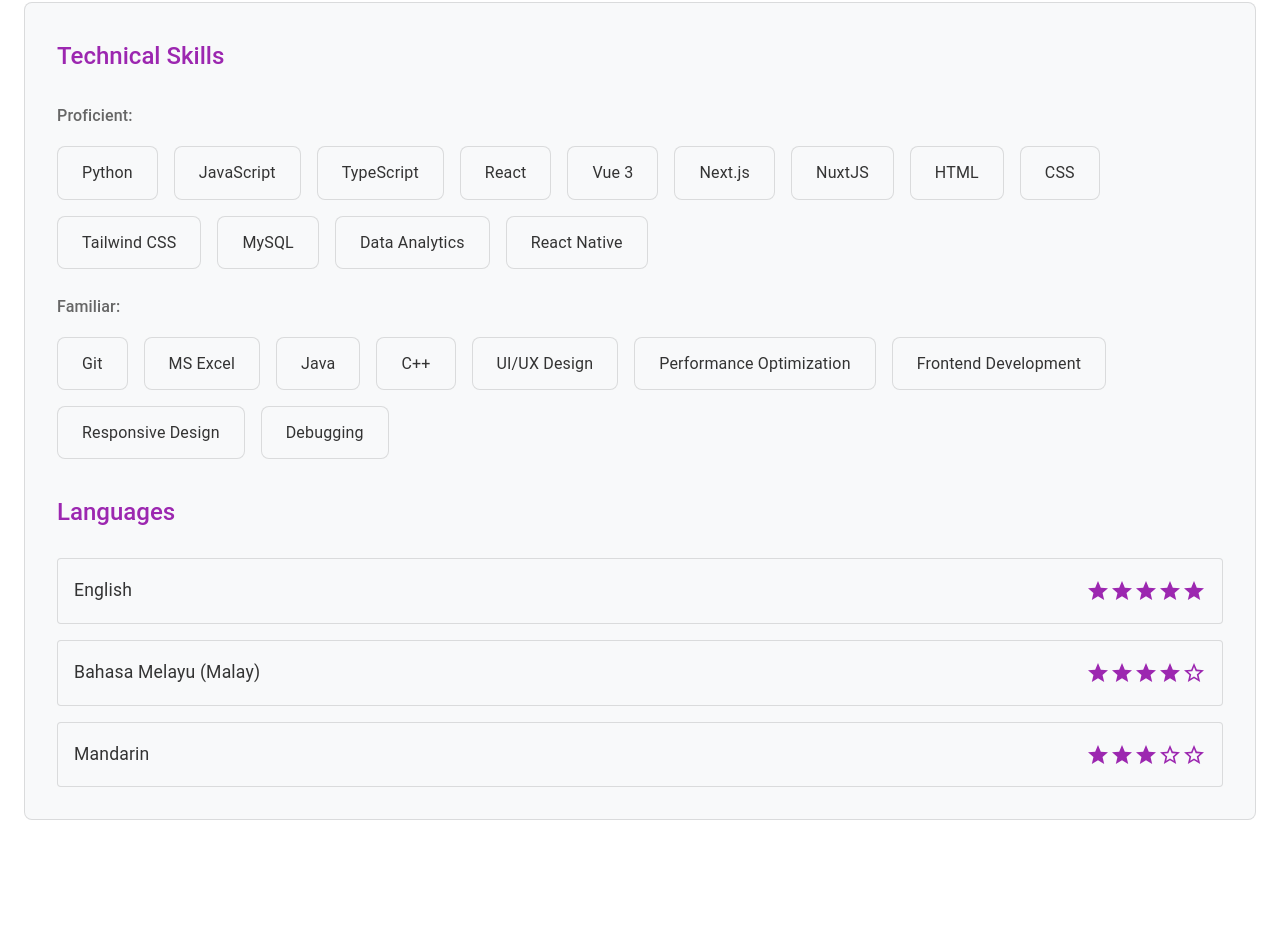
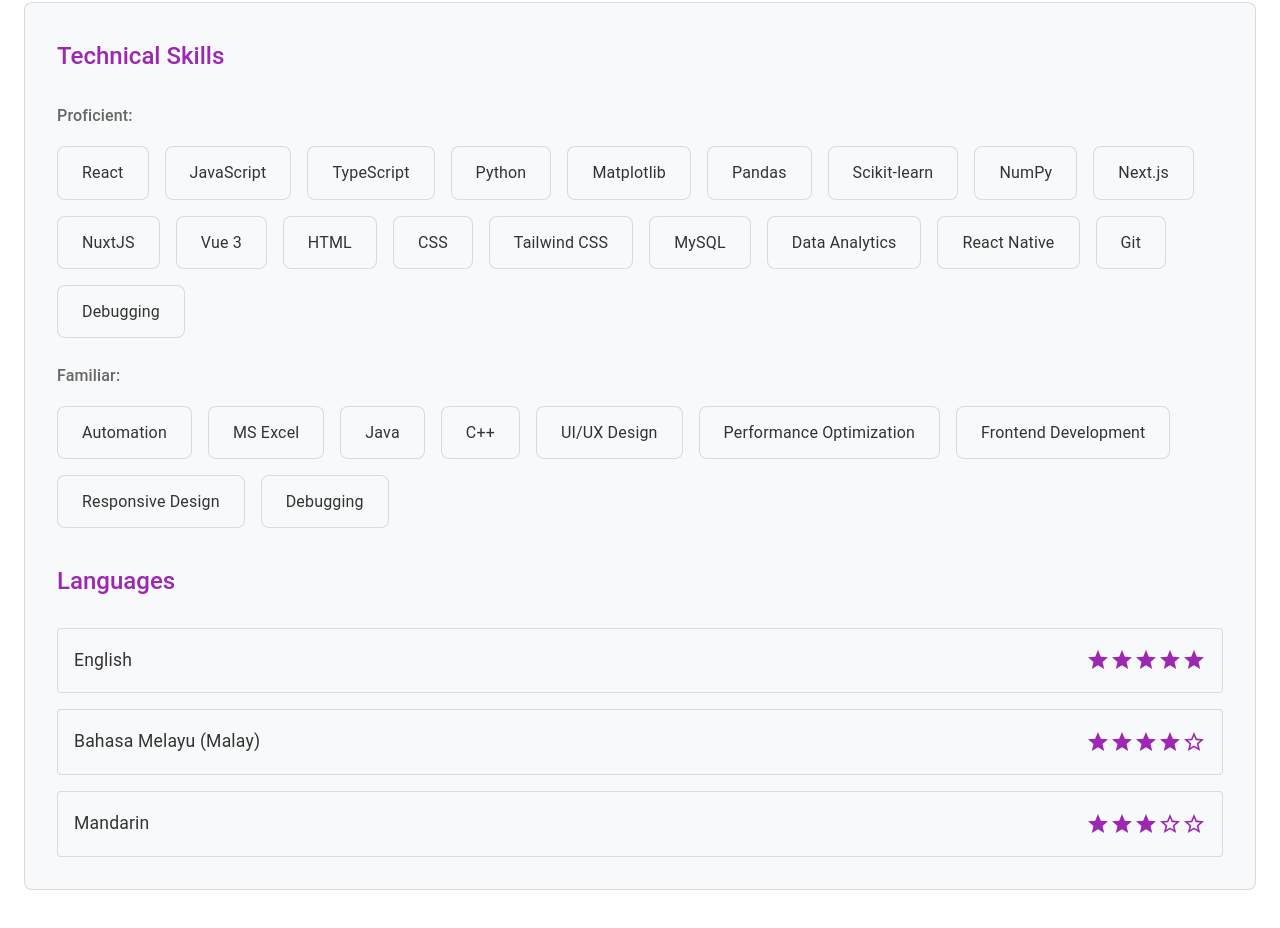
Before and after one commit to yewzhihao3/portfolio, a React (Create React App) app: page / in a window 1280 px wide. Shown: the part 1845-2773 px from the top of the page. Built offline with nearby package versions, Linux system fonts and the light colour scheme.

Commit message:
refactor: Update Skills component by reorganizing skill categories and adding new skills, enhancing clarity and relevance

```diff
--- a/src/components/Skills.tsx
+++ b/src/components/Skills.tsx
@@ -11,25 +11,31 @@ const Skills = () => {
     {
       name: "Proficient",
       skills: [
-        "Python",
+        "React",
         "JavaScript",
         "TypeScript",
-        "React",
-        "Vue 3",
+        "Python",
+        "Matplotlib",
+        "Pandas",
+        "Scikit-learn",
+        "NumPy",
         "Next.js",
         "NuxtJS",
+        "Vue 3",
         "HTML",
         "CSS",
         "Tailwind CSS",
         "MySQL",
         "Data Analytics",
         "React Native",
+        "Git",
+        "Debugging",
       ],
     },
     {
       name: "Familiar",
       skills: [
-        "Git",
+        "Automation",
         "MS Excel",
         "Java",
         "C++",
```
